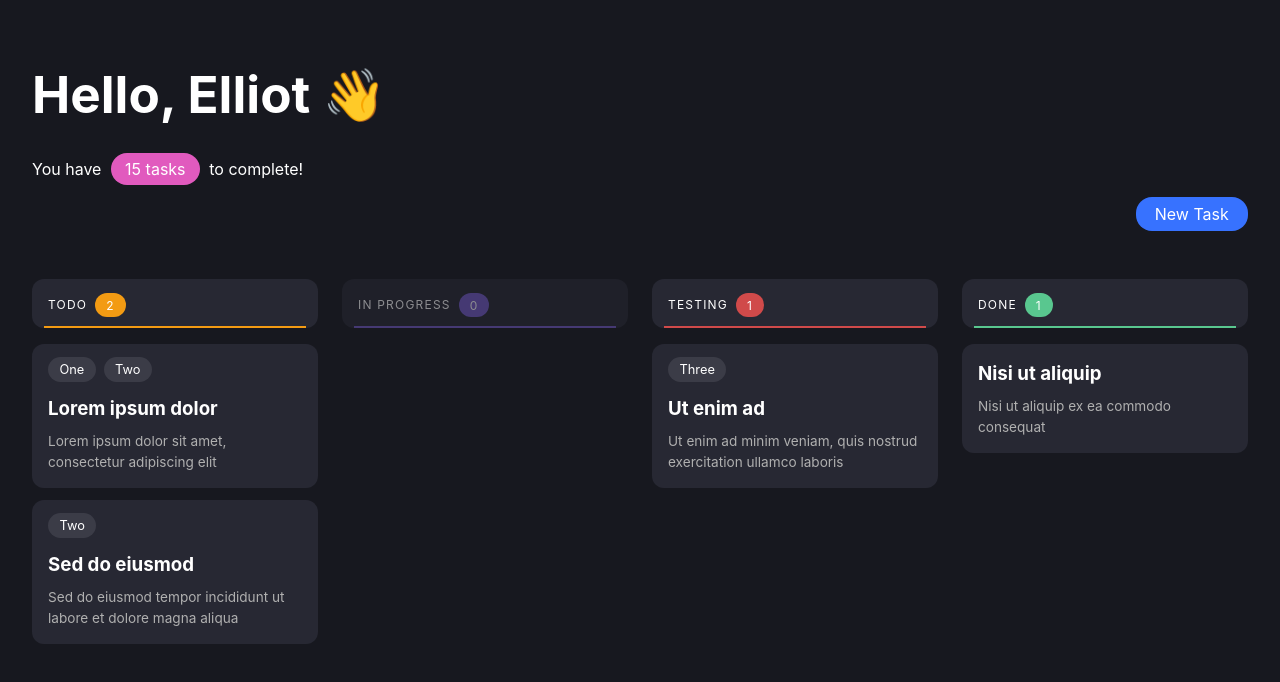
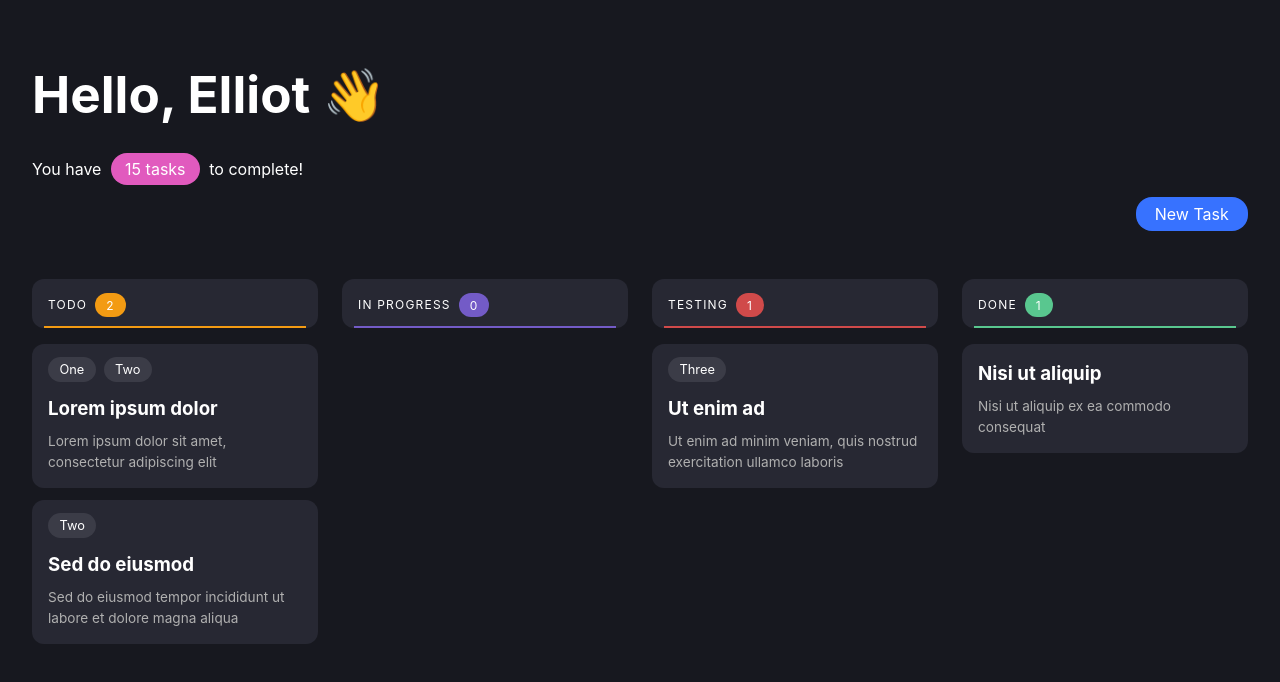
Before and after one commit to elipettingale/tasker-frontend, a React (Vite) app: page / in a window 1280 px wide. Shown: the top 682 px of the page. Built offline with nearby package versions, Linux system fonts and the light colour scheme.

Commit message:
remove opacity from empty column

```diff
--- a/src/components/Kanban/components/Column/Column.module.css
+++ b/src/components/Kanban/components/Column/Column.module.css
@@ -3,11 +3,6 @@
   padding: 0.8rem 1rem;
   border-radius: 0.75rem;
   position: relative;
-  transition: opacity 200ms ease-in-out;
-}
-
-.Header--isEmpty {
-  opacity: 0.5;
 }
 
 .Underline {
--- a/src/components/Kanban/components/Column/Column.tsx
+++ b/src/components/Kanban/components/Column/Column.tsx
@@ -21,11 +21,7 @@ const Column: FunctionComponent<ColumnProps> = ({
 }) => {
   return (
     <div>
-      <div
-        className={BEM(styles, "Header", {
-          isEmpty: tasks.length === 0,
-        })}
-      >
+      <div className={styles.Header}>
         <span className={styles.Name}>
           {name} <Badge color={color}>{tasks.length}</Badge>
         </span>
```
